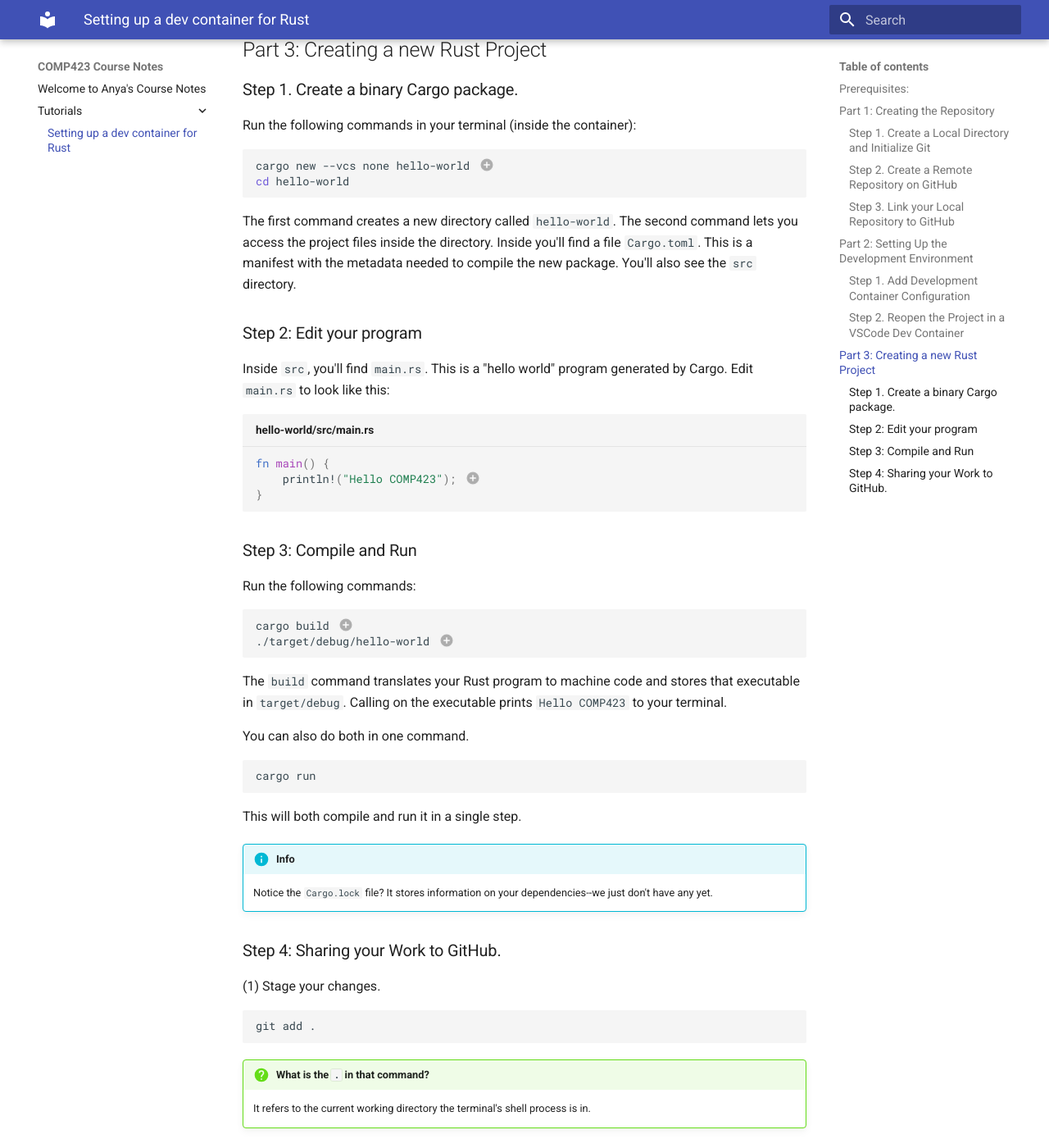
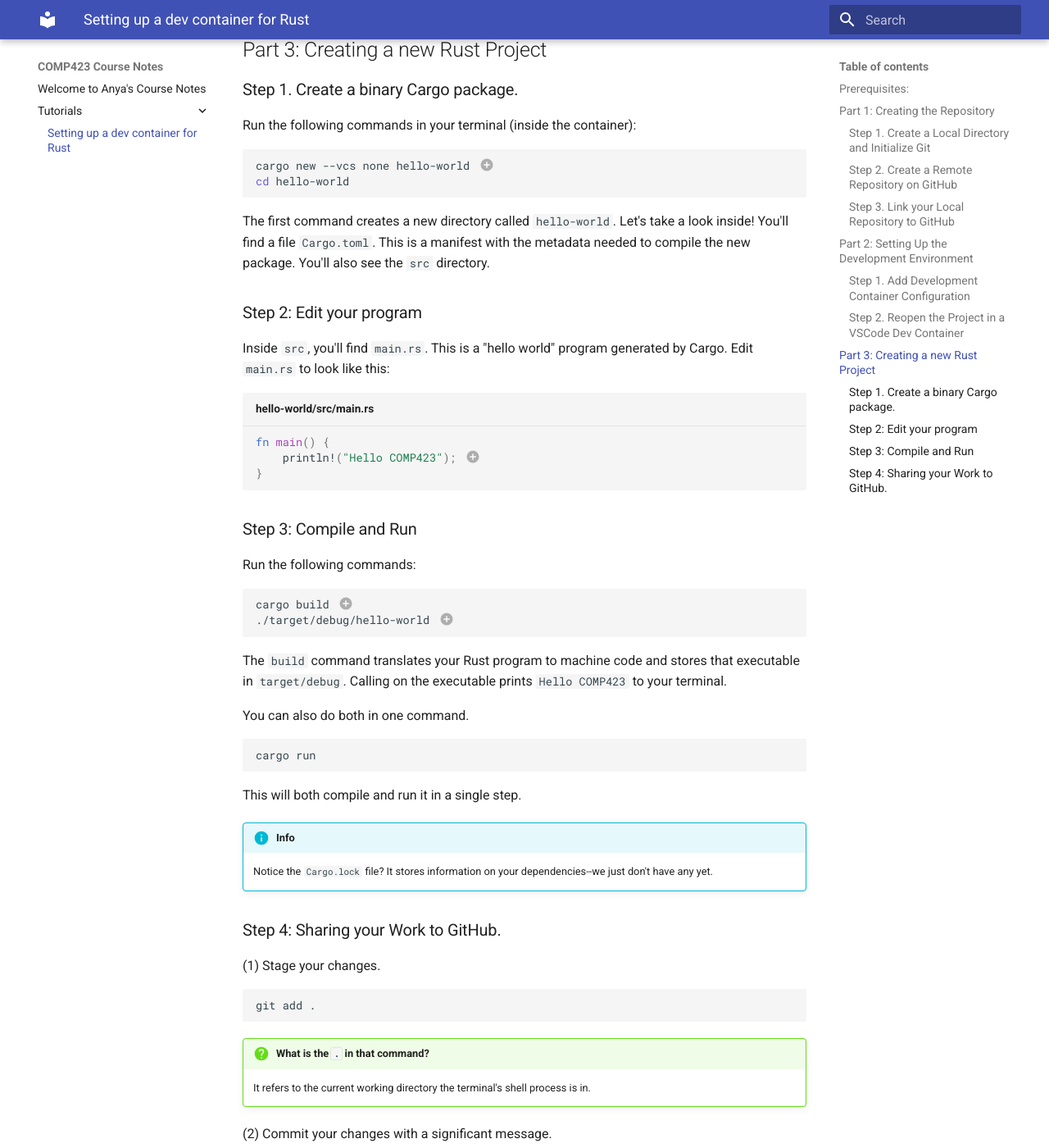
Before and after one commit to v-anya/comp423-course-notes, an MkDocs documentation site: the page built from docs/tutorials/rust-setup.md, in a window 1280 px wide and 1400 px high, scrolled down 2981 px. Shown: the whole window at 82% size. Built offline with MkDocs 1.6.1 and Material for MkDocs 9.7.7, drawn with Linux system fonts in a browser that asks for light colours; some of the changed text lies outside the part shown.

Commit message:
added ending note

```diff
--- a/docs/tutorials/rust-setup.md
+++ b/docs/tutorials/rust-setup.md
@@ -108,8 +108,7 @@ cd hello-world
 
 1. \-\-vcs none prevents the initialization of any version control \(we already created our repo\)
 
-The first command creates a new directory called `hello-world`. The second command lets you access the project files inside the directory. Inside you'll find a file `Cargo.toml`. This is a manifest with the metadata needed to compile the new package.
-You'll also see the `src` directory.
+The first command creates a new directory called `hello-world`. Let's take a look inside! You'll find a file `Cargo.toml`. This is a manifest with the metadata needed to compile the new package. You'll also see the `src` directory.
 
 ### Step 2: Edit your program
 Inside `src`, you'll find `main.rs`. This is a "hello world" program generated by Cargo.
```
Also changed, not shown: other parts of docs/tutorials/rust-setup.md (+2 -0 lines).
